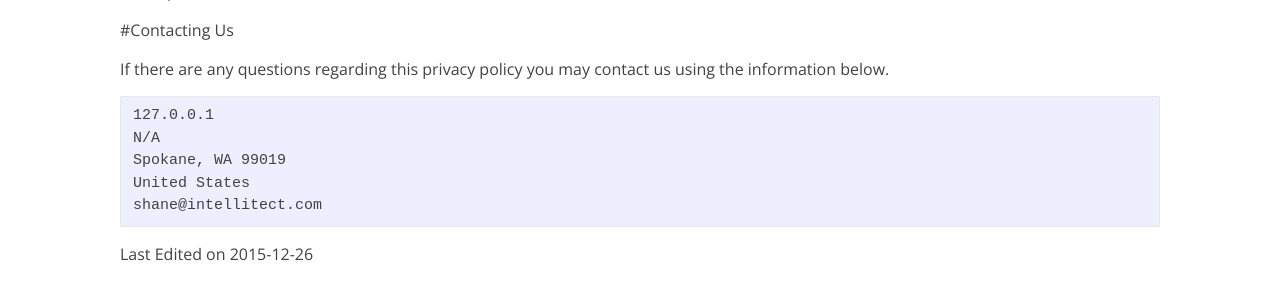
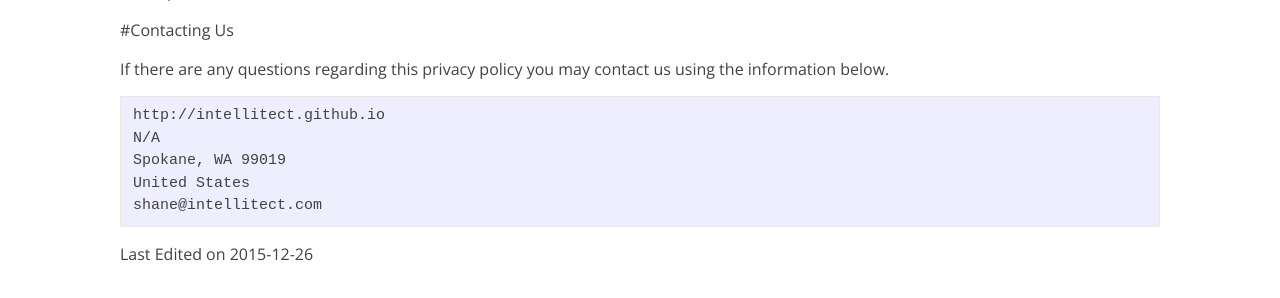
Before and after one commit to IntelliTect/CCBAutomation-website, a Jekyll site: the page built from privacy-policy.md, in a window 1280 px wide. Shown: the part 3500-3798 px from the top of the page. Built offline with Jekyll 4.4.1, drawn with Linux system fonts in a browser that asks for light colours; nearby versions of some CDN libraries; some of the changed lines change nothing that is shown.

Commit message:
accidently checked in _config with local values

```diff
--- a/_config.yml
+++ b/_config.yml
@@ -3,9 +3,9 @@ title: CC&B Automation Solutions
 owner: IntelliTect
 description: > # this means to ignore newlines
     Take Your CC&B Implementation to the Next Level with Automation
-#baseurl: "/ccbautomation-website" # the subpath of your site, e.g. /blog
-url: "127.0.0.1"
-#url: "http://intellitect.github.io" # the base hostname & protocol for your site
+baseurl: "/ccbautomation-website" # the subpath of your site, e.g. /blog
+#url: "127.0.0.1"
+url: "http://intellitect.github.io" # the base hostname & protocol for your site
 
 # Build settings
 markdown: kramdown
```
